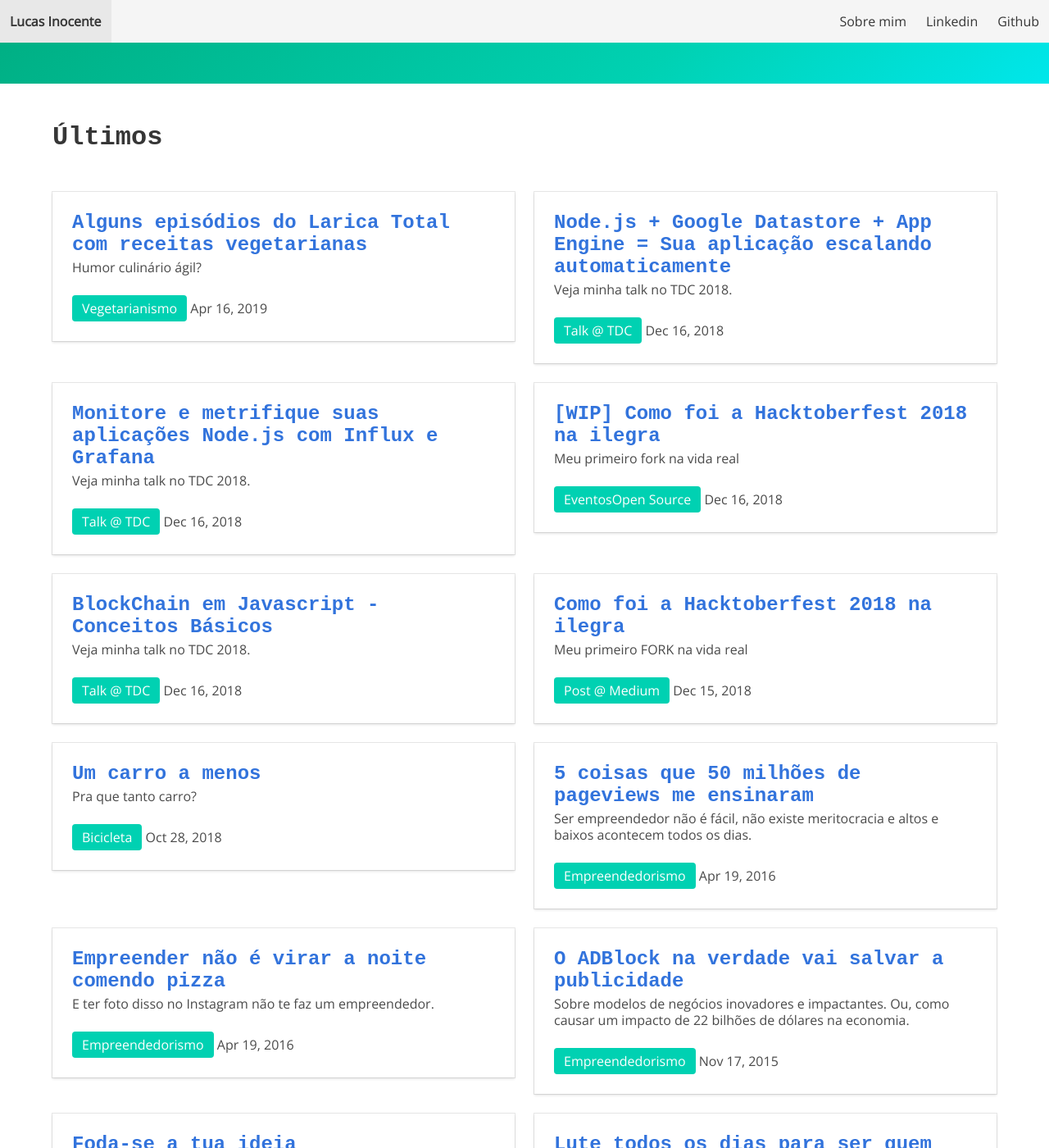
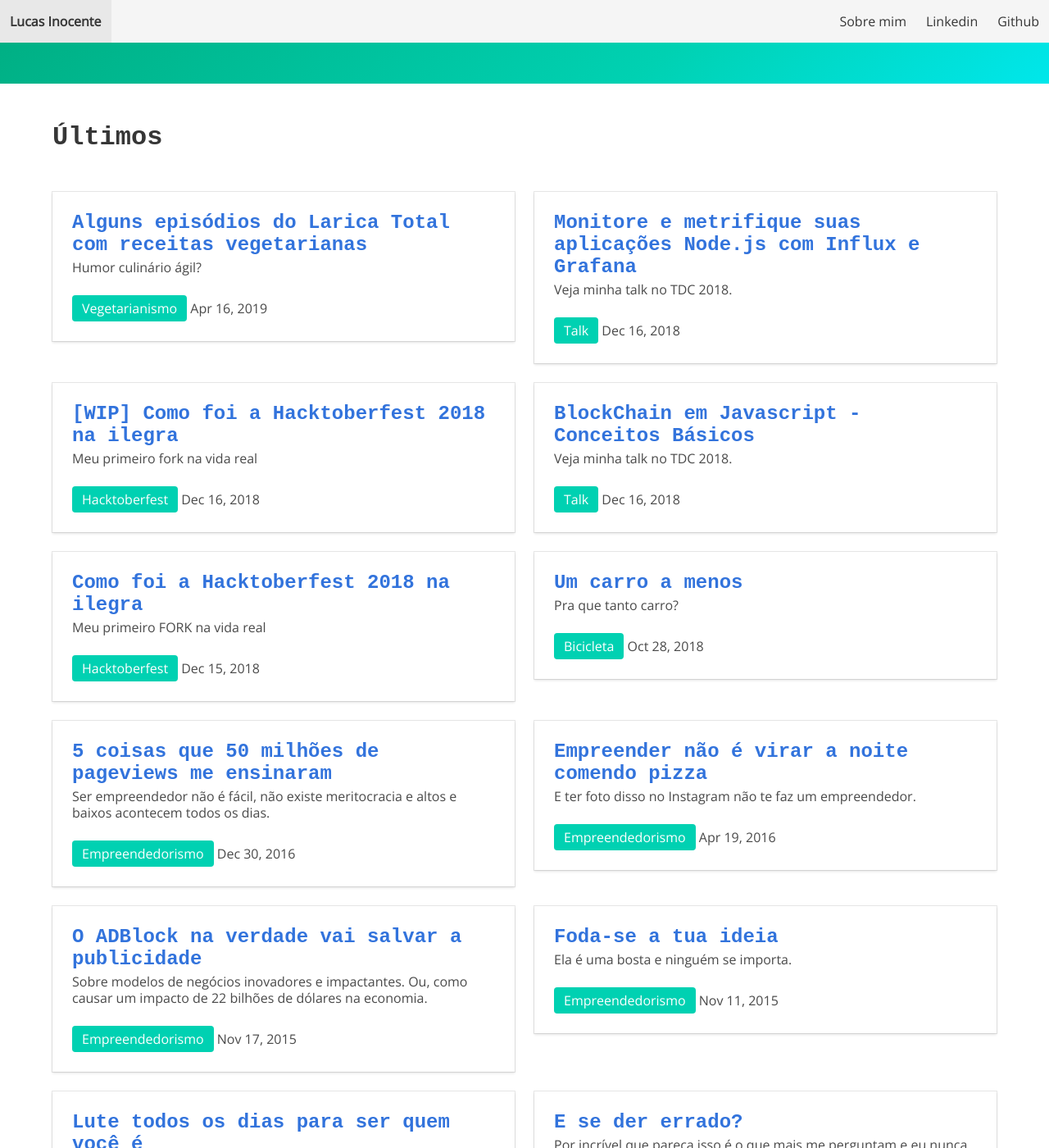
Before and after one commit to lucassanchez/lucassanchez, a Jekyll site: the page built from index.md, in a window 1280 px wide and 1400 px high, scrolled down 352 px. Shown: the whole window at 82% size. Built offline with Jekyll 4.4.1, drawn with Linux system fonts in a browser that asks for light colours; some web fonts are replaced.

Commit message:
Correções de tags e layout de conteúdos

```diff
--- a/_posts/2016-12-30-50-milhoes-de-pageviews.md
+++ b/_posts/2016-12-30-50-milhoes-de-pageviews.md
@@ -1,17 +1,15 @@
 ---
 layout: post
 title:  "5 coisas que 50 milhões de pageviews me ensinaram"
-date:   2016-04-19 18:00:00 -0200
+date:   2016-12-30 18:00:00 -0200
 categories: ['Empreendedorismo']
 hero-image: "/assets/imgs/1_HUpwpmMH1nyuK4hj76NqkA.png"
 subtitle: "Ser empreendedor não é fácil, não existe meritocracia e altos e baixos acontecem todos os dias."
 ---
 
-Originalmente postado em: [https://medium.com/@lucasinocente/5-coisas-que-50-milhões-de-pageviews-me-ensinaram-dda4cffa2f14](https://medium.com/@lucasinocente/5-coisas-que-50-milh%C3%B5es-de-pageviews-me-ensinaram-dda4cffa2f14)
-
 Desde ouvir a proposta da [Fight Analytics](http://fightanalytics.cc) na mesa de um bar até esse final de ano de 2016 muita coisa aconteceu. Tentei resumir um pouco do que aprendi nessa lista. Espero que seja útil pra quem esteja lendo e que eu não cometa os mesmos erros novamente.
 
-## *1) Se não tá assinado, não tá assinado*
+## 1) Se não tá assinado, não tá assinado
 
 Algumas pessoas mais próximas sabem da novela. Nós chegamos bem perto de fechar um investimento para empresa. Mas assim, bem perto mesmo! Faltava só assinar! Tínhamos um plano brilhante, simples e certeiro para lançar um novo produto no mercado, mas no meio disso um sócio quis sair da empresa e atrasou a negociação. Fomos dos milhões de valuation ao zero. **Foque em finalizar negociações.**
 
--- a/_posts/2018-12-15-hacktoberfest-2018.md
+++ b/_posts/2018-12-15-hacktoberfest-2018.md
@@ -2,7 +2,7 @@
 layout: post
 title:  "Como foi a Hacktoberfest 2018 na ilegra"
 date:   2018-12-15 18:00:00 -0200
-categories: ['Post @ Medium']
+categories: ['Hacktoberfest']
 subtitle: "Meu primeiro FORK na vida real"
 external-url: https://medium.com/@lucasinocente/como-foi-a-hacktoberfest-2018-na-ilegra-185457090785
 ---
--- a/_posts/2018-12-16-blockchain-em-javascript-conceitos-basicos.md
+++ b/_posts/2018-12-16-blockchain-em-javascript-conceitos-basicos.md
@@ -2,7 +2,7 @@
 layout: post
 title:  "BlockChain em Javascript - Conceitos Básicos"
 date:   2018-12-16 18:00:00 -0200
-categories: ['Talk @ TDC']
+categories: ['Talk']
 subtitle: "Veja minha talk no TDC 2018."
 external-url: https://speakerdeck.com/lucasinocente/blockchain-em-javascript-conceitos-basicos
 ---
--- a/_posts/2018-12-16-como-foi-a-hacktoberfest-2018-na-ilegra.md
+++ b/_posts/2018-12-16-como-foi-a-hacktoberfest-2018-na-ilegra.md
@@ -2,7 +2,7 @@
 layout: post
 title:  "[WIP] Como foi a Hacktoberfest 2018 na ilegra"
 date:   2018-12-16 18:00:00 -0200
-categories: ['Eventos', 'Open Source']
+categories: ['Hacktoberfest']
 subtitle: "Meu primeiro fork na vida real"
 ---
 
--- a/_posts/2018-12-16-monitore-e-metrifique-suas-aplicacoes-node-dot-js-com-influx-e-grafana.md
+++ b/_posts/2018-12-16-monitore-e-metrifique-suas-aplicacoes-node-dot-js-com-influx-e-grafana.md
@@ -2,7 +2,7 @@
 layout: post
 title:  "Monitore e metrifique suas aplicações Node.js com Influx e Grafana"
 date:   2018-12-16 18:00:00 -0200
-categories: ['Talk @ TDC']
+categories: ['Talk']
 subtitle: "Veja minha talk no TDC 2018."
 external-url: https://speakerdeck.com/lucasinocente/monitore-e-metrifique-suas-aplicacoes-node-dot-js-com-influx-e-grafana
 ---
--- a/_posts/2019-12-16-node-js-plus-google-datastore-app-engine-equals-sua-aplicacao-escalando-automaticamente.md
+++ /dev/null
@@ -1,8 +0,0 @@
----
-layout: post
-title:  "Node.js + Google Datastore + App Engine = Sua aplicação escalando automaticamente"
-date:   2018-12-16 19:00:00 -0200
-categories: ['Talk @ TDC']
-subtitle: "Veja minha talk no TDC 2018."
-external-url: https://speakerdeck.com/lucasinocente/node-dot-js-plus-google-datastore-plus-app-engine-equals-sua-aplicacao-escalando-automaticamente
----
--- a/assets/css/inocente.css
+++ b/assets/css/inocente.css
@@ -40,4 +40,7 @@ h1.title  {
 
 .full-image {
   width: 100%;
+  display: block;
+  max-width: 1344px;
+  margin: 0 auto;
 }
```
Also changed, not shown: other parts of _posts/2016-12-30-50-milhoes-de-pageviews.md (+10 -1 lines).
